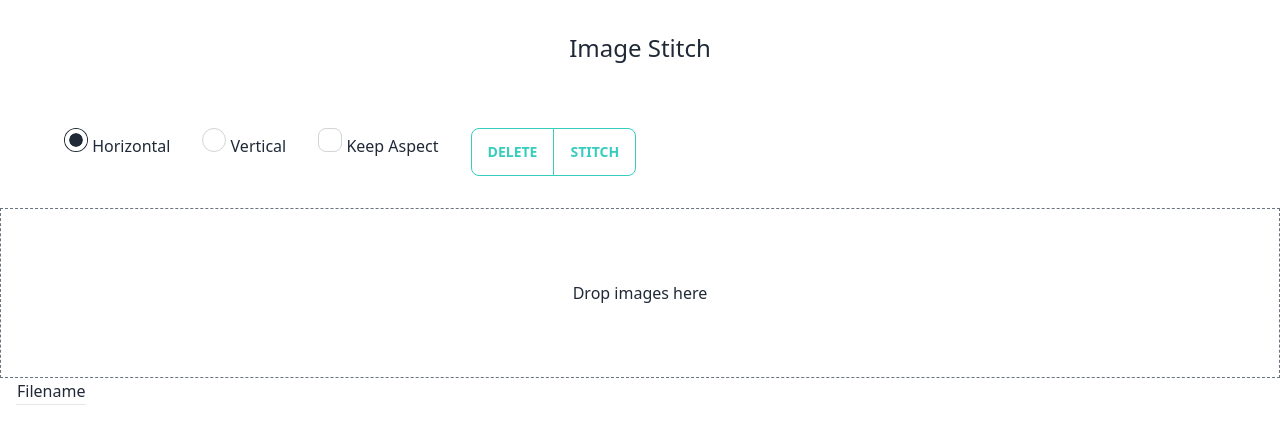
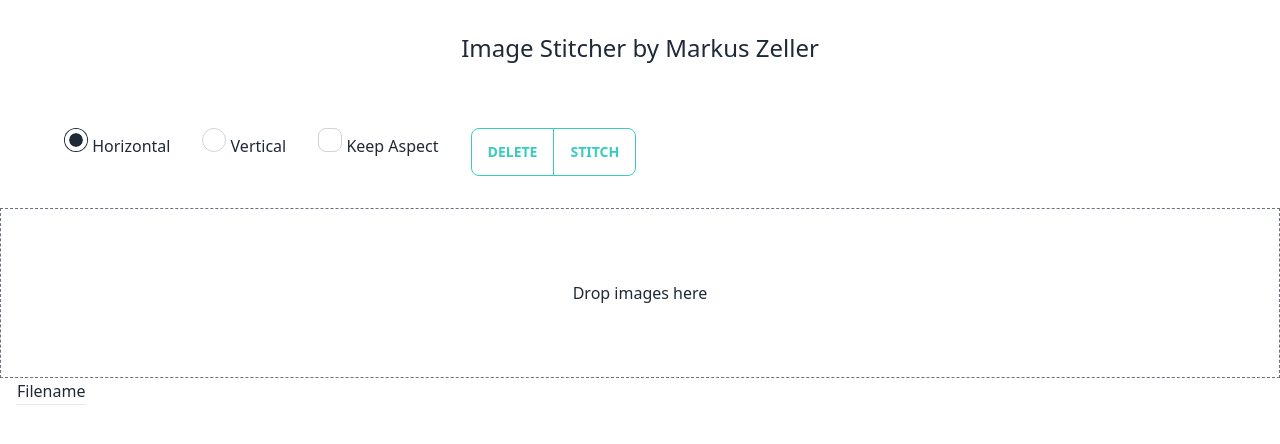
Before and after one commit to markuszeller/image-stitcher, a plain HTML site: page app/index.html in a window 1280 px wide. Drawn offline with Linux system fonts and the light colour scheme.

Commit message:
Changed header

```diff
--- a/app/index.html
+++ b/app/index.html
@@ -11,7 +11,7 @@
 <!-- tailwinds layout for an app in a container -->
 
 <div class="text-center">
-    <p class="text-2xl py-8">Image Stitch</p>
+    <p class="text-2xl py-8">Image Stitcher by Markus Zeller</p>
 </div>
 <div class="container px-8">
     <div class="btn-group px-4 py-8">
```
